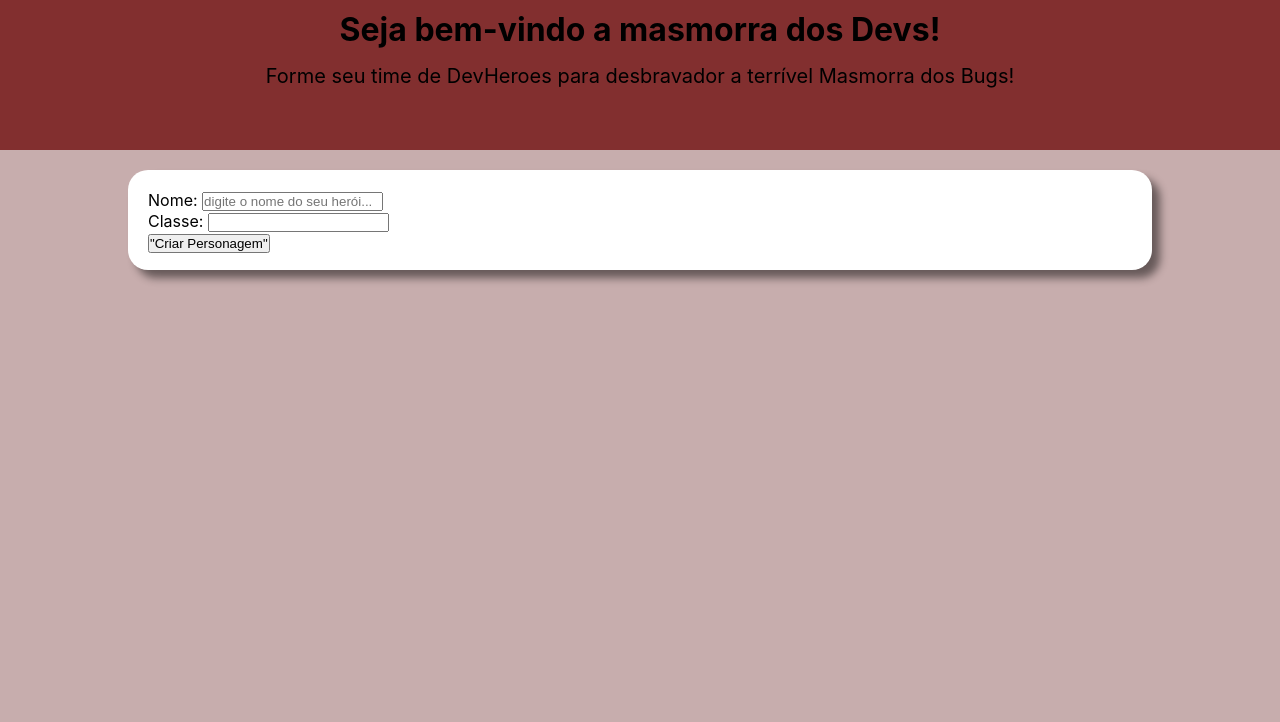
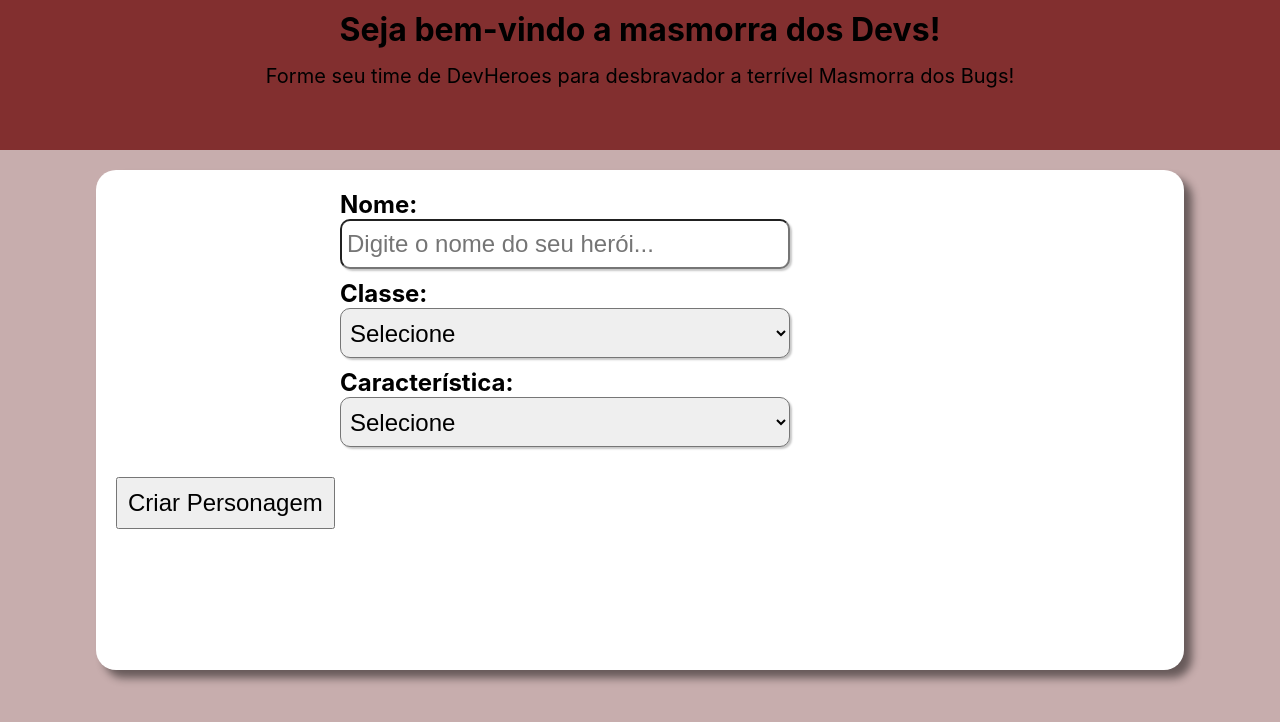
Before and after one commit to marquesflavio/Devheroes, a React (Create React App) app: page / in a window 1280 px wide. Shown: the top 722 px of the page. Built offline with nearby package versions, Linux system fonts and the light colour scheme.

Commit message:
Fiz sessão dos heróis com input e select

```diff
--- a/src/components/Botao/Botao.css
+++ b/src/components/Botao/Botao.css
@@ -0,0 +1,6 @@
+.botao{
+    padding: 10px;
+    font-size: 24px;
+    margin: 20px auto;
+
+}
--- a/src/components/Botao/Botao.js
+++ b/src/components/Botao/Botao.js
@@ -1,7 +1,8 @@
+import './Botao.css'
 const Botao = (props) =>{
     return(
         <>
-        <button>
+        <button className='botao'>
             {props.children}
         </button>
 
--- a/src/components/Formulario/Formulario.css
+++ b/src/components/Formulario/Formulario.css
@@ -1,12 +1,15 @@
-.formulario{
+.container-formulario{
     background-color: #FFF;
     border-radius: 20px;
     margin: 20px auto;
     box-shadow: 8px 8px 8px rgba(0, 0, 0, 0.486);
     padding: 20px;
-    width: 80%;
-    height: 100px;
-    display: flex;
-    flex-direction: column;
+    width: 85%;
+    height: 500px;
+
+
 
 }
+.formulario{
+    width: 100%;
+}
--- a/src/components/Formulario/Formulario.js
+++ b/src/components/Formulario/Formulario.js
@@ -1,23 +1,29 @@
 import Botao from "../Botao/Botao"
 import Heroes from "../Heroes"
 import './Formulario.css'
+import ListaSuspensa from "../ListaSuspensa"
 
 function Formulario (){
+
+
+
     return(
-        <section className="formulario">
-                <form>
+        <section className="container-formulario">
+                <form className="formulario">
                 <Heroes
                     label="Nome:"
-                    placeholder="digite o nome do seu herói..."
+                    placeholder="Digite o nome do seu herói..."
                 />
-                <Heroes
-                    label="Classe:"
-
+                <ListaSuspensa
+                    label="Classe: "
                 />
 
+                <ListaSuspensa
+                    label="Característica: "
+                />
 
                 <Botao>
-                    "Criar Personagem"
+                    Criar Personagem
                 </Botao>
 
 
--- /dev/null
+++ b/src/components/Heroes/Heroes.css
@@ -0,0 +1,18 @@
+.heroes{
+    /* background-color: gray; */
+    font-size: 24px;
+    font-weight: bold;
+    width: 600px;
+    display: flex;
+    flex-direction: column;
+    margin: auto;
+}
+.heroes input{
+    box-shadow: 2px 2px 2px rgba(0, 0, 0, 0.219);
+    border-radius: 10px;
+    height: 50px;
+    font-size: 24px;
+    width: 450px;
+    padding: 5px;
+
+}
--- a/src/components/Heroes/index.js
+++ b/src/components/Heroes/index.js
@@ -1,11 +1,12 @@
 // import {useState} from 'react'
+import './Heroes.css'
 
 const Heroes = (props) => {
     return(
-        <div className="container-heroes">
+        <div className="heroes">
 
-            <label>{props.label} </label>
-            <input value={props.valor} placeholder={props.placeholder} ></input>
+            <label for='heroes'>{props.label} </label>
+            <input id='heroes' value={props.valor} placeholder={props.placeholder} ></input>
         </div>
     )
 }
--- /dev/null
+++ b/src/components/ListaSuspensa/ListaSuspensa.css
@@ -0,0 +1,19 @@
+.lista-suspensa{
+    font-size: 24px;
+    font-weight: bold;
+    width: 600px;
+    margin: 20px 0;
+    display: flex;
+    flex-direction: column;
+    margin: 10px auto;
+
+}
+.lista-suspensa-selecao{
+    box-shadow: 2px 2px 2px rgba(0, 0, 0, 0.219);
+    border-radius: 10px;
+    height: 50px;
+    font-size: 24px;
+    width: 450px;
+    padding: 5px;
+
+}
--- a/src/components/ListaSuspensa/index.js
+++ b/src/components/ListaSuspensa/index.js
@@ -1,8 +1,19 @@
-function ListaSuspensa(){
+import './ListaSuspensa.css'
+
+function ListaSuspensa(props){
     return(
-        <>
-        <select value={props.select}></select>
-            <option>{props.option}</option>
-        </>
+        <div className='lista-suspensa'>
+        <label>{props.label}</label>
+        <select className='lista-suspensa-selecao'>
+            <option value=''>Selecione</option>
+            <option>Bárbaro</option>
+            <option>Bardo</option>
+            <option>Elfo</option>
+            <option>Mago</option>
+            <option>Princesa</option>
+        </select>
+        </div>
     )
 }
+
+export default ListaSuspensa
```
